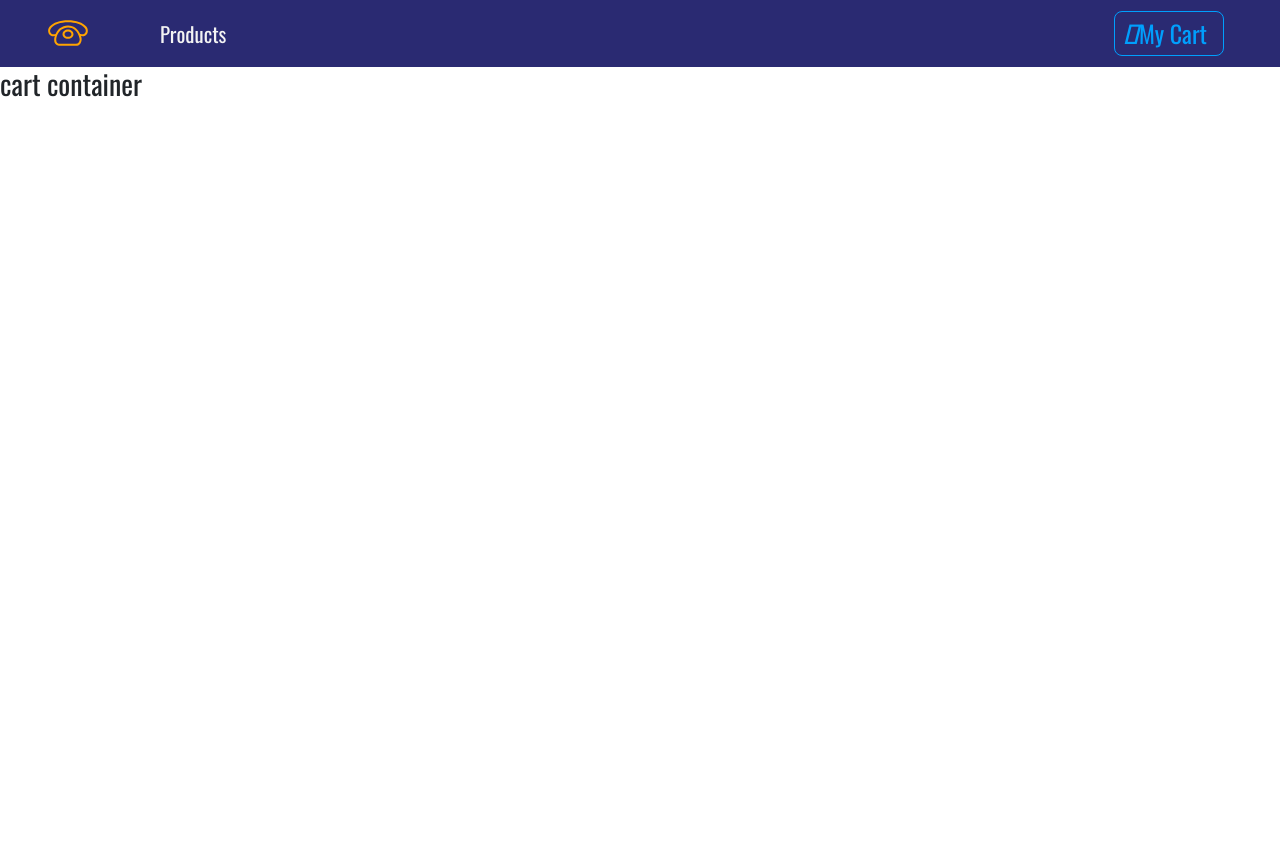
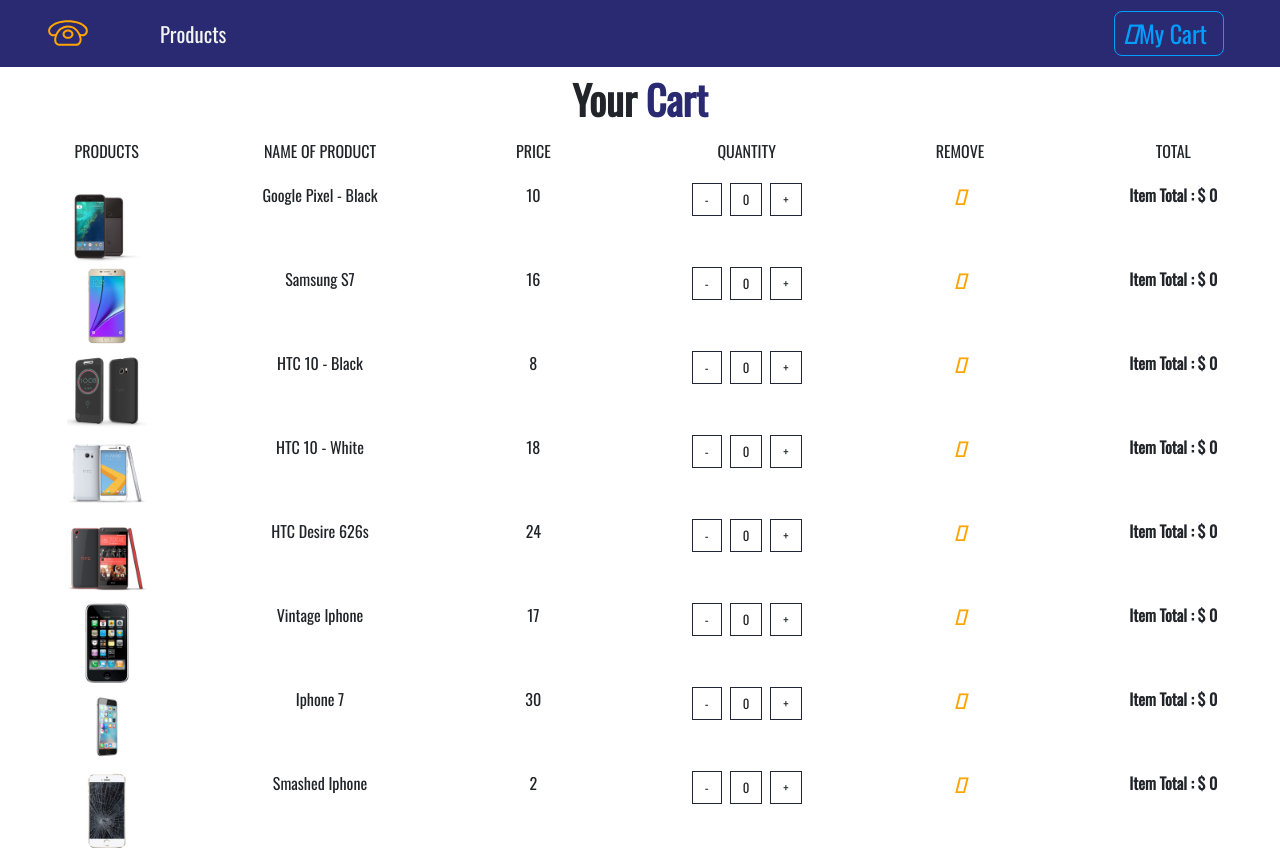
Before and after one commit to Bigthinz/REACT_PHONE_SHOP, a React (Create React App) app: page /cart in a window 1280 px wide. Before the commit the page ends 800 px from the top, so only its background shows below. Built offline with nearby package versions, Linux system fonts and the light colour scheme.

Commit message:
building cart

```diff
--- a/src/App.css
+++ b/src/App.css
@@ -25,3 +25,23 @@
 .text-bright {
     color: var(--lightBlue);
 }
+
+.btn-black {
+    background: transparent;
+    text-transform: capitalize;
+    font-size: 0.8rem !important;
+    color: var(--mainDark);
+    border-radius: 0 !important;
+    border: 0.1rem solid var(--mainDark) !important;
+}
+
+.btn-black:hover {
+    background: var(--mainDark) !important;
+    color: var(--mainWhite) !important;
+}
+
+.cart-icon {
+    cursor: pointer;
+    font-size: 1.2rem;
+    color: var(--mainYellow) !important;
+}
--- a/src/App.js
+++ b/src/App.js
@@ -3,7 +3,7 @@
 import './App.css';
 import 'bootstrap/dist/css/bootstrap.min.css'
 import Navbar from './component/Navbar'
-import Cart from './component/Cart'
+import Cart from './component/cart'
 import Default from './component/Default'
 import Details from './component/Details'
 import ProductList from './component/ProductList'
--- a/src/component/Cart.js
+++ /dev/null
@@ -1,11 +0,0 @@
-import React, { Component } from 'react'
-
-export default class Cart extends Component {
-    render() {
-        return (
-            <div>
-                <h3>cart container</h3>
-            </div>
-        )
-    }
-}
--- /dev/null
+++ b/src/component/cart/Cart.js
@@ -0,0 +1,34 @@
+import React, { Component } from 'react'
+import Title from '../Title'
+import CartColumn from './CartColumn'
+import EmptyCart from './EmptyCart'
+import { ConsumerProvider } from '../../context'
+import CartList from './CartList'
+
+export default class Cart extends Component {
+    render() {
+        return (
+            <section>
+                <ConsumerProvider>
+
+                    {(value)=>{
+                        const {cart} = value
+                        if(cart.length > 0){
+                            return(
+                                 <React.Fragment>
+                                 <Title name='your' title='cart'/>
+                                 <CartColumn/>
+                                 <CartList value={value}/>
+                                 </React.Fragment>
+                            )
+                        }else{
+                            return <EmptyCart/>
+                        }
+                    }}
+
+                </ConsumerProvider>
+            </section>
+
+        )
+    }
+}
--- /dev/null
+++ b/src/component/cart/CartColumn.js
@@ -0,0 +1,30 @@
+import React from 'react';
+
+const CartColumn = () => {
+    return (
+        <div className='container-fluid d-none text-center d-lg-block'>
+            <div className="row">
+                <div className="col-10 col-lg-2 mx-auto">
+                    <p className="text-uppercase">products</p>
+                </div>
+                <div className="col-10 col-lg-2 mx-auto">
+                    <p className="text-uppercase">name of product</p>
+                </div>
+                <div className="col-10 col-lg-2 mx-auto">
+                    <p className="text-uppercase">price</p>
+                </div>
+                <div className="col-10 col-lg-2 mx-auto">
+                    <p className="text-uppercase">quantity</p>
+                </div>
+                <div className="col-10 col-lg-2 mx-auto">
+                    <p className="text-uppercase">remove</p>
+                </div>
+                <div className="col-10 col-lg-2 mx-auto">
+                    <p className="text-uppercase">total</p>
+                </div>
+            </div>
+        </div>
+    );
+}
+
+export default CartColumn;
--- /dev/null
+++ b/src/component/cart/CartItem.js
@@ -0,0 +1,39 @@
+import React from 'react';
+
+const CartItem = ({item,value}) => {
+    const {removeItem, increment, decrement} = value
+    const {id,price,title,img,count,total} = item
+    return (
+        <div className='row my-1 text-capitalize text-center'>
+            <div className="col-10 mx-auto col-lg-2">
+                <img src={img} alt="product" style={{width:'5rem', height:'5rem'}} className='img-fluid'/>
+            </div>
+            <div className="col-10 mx-auto col-lg-2">
+                <span className="d-lg-none">product : </span>{title}
+            </div>
+            <div className="col-10 mx-auto col-lg-2">
+                <span className="d-lg-none">price : </span>{price}
+            </div>
+            <div className="col-10 mx-auto col-lg-2 my-2 my-lg-0">
+                <div className="justify-content-center d-flex">
+                    <div>
+                        <span className="btn btn-black mx-1" onClick={()=>decrement(id)}>-</span>
+                        <span className="btn btn-black mx-1">{count}</span>
+                        <span className="btn btn-black mx-1" onClick={()=>increment(id)}>+</span>
+                    </div>
+                </div>
+            </div>
+            <div className="col-10 mx-auto col-lg-2">
+                <div className="cart-icon" onClick={()=>removeItem(id)}>
+                    <i className="fas fa-trash"></i>
+                </div>
+            </div>
+            <div className="col-10 mx-auto col-lg-2">
+                <strong>item total : $ {total}</strong>
+            </div>
+        </div>
+
+    );
+}
+
+export default CartItem;
--- /dev/null
+++ b/src/component/cart/CartList.js
@@ -0,0 +1,16 @@
+import React from 'react';
+import CartItem from './CartItem'
+
+const CartList = ({value}) => {
+    const {cart} = value
+    console.log(value, cart)
+    return (
+        <div className='container-fluid'>
+            {cart.map(item=>{
+                return <CartItem key={item.id} value={value} item={item}/>
+            })}
+        </div>
+    );
+}
+
+export default CartList;
--- /dev/null
+++ b/src/component/cart/EmptyCart.js
@@ -0,0 +1,13 @@
+import React from 'react';
+
+const EmptyCart = () => {
+    return (
+        <div className='container'>
+            <div className="row">
+                <div className="col-10 mx-auto text-center text-title">your cart is empty</div>
+            </div>
+        </div>
+    );
+}
+
+export default EmptyCart;
--- /dev/null
+++ b/src/component/cart/package.json
@@ -0,0 +1,3 @@
+{
+    "main": "Cart.js"
+}
--- a/src/context.js
+++ b/src/context.js
@@ -9,9 +9,12 @@
     state ={
         products: [],
         detailProduct: detailProduct,
-        cart: [],
+        cart: storeProducts,
         modalOpen:false,
-        modalProduct: detailProduct
+        modalProduct: detailProduct,
+        cartSubTotal: 0,
+        cartTax: 0,
+        cartTotal: 0
     }
 
 componentDidMount (){
@@ -77,9 +80,25 @@
     })
 }
 
+increment = (id)=>{
+    console.log('this is the increment method')
+}
+
+decrement = (id)=>{
+    console.log('this is the idecrement method')
+}
+
+removeItem = (id)=>{
+    console.log('removed item')
+}
+
+clearCart = ()=>{
+    console.log('cart is cleared')
+}
+
     render() {
         return (
-            <ContextProvider.Provider value={{...this.state, handleDetail: this.handleDetail, addToCart: this.addToCart, openModal: this.openModal, closeModal: this.closeModal}}>
+            <ContextProvider.Provider value={{...this.state, handleDetail: this.handleDetail, addToCart: this.addToCart, openModal: this.openModal, closeModal: this.closeModal, increment: this.increment, decrement: this.decrement, removeItem: this.removeItem, clearCart: this.clearCart}}>
 
             {this.props.children}
             </ContextProvider.Provider>
```
